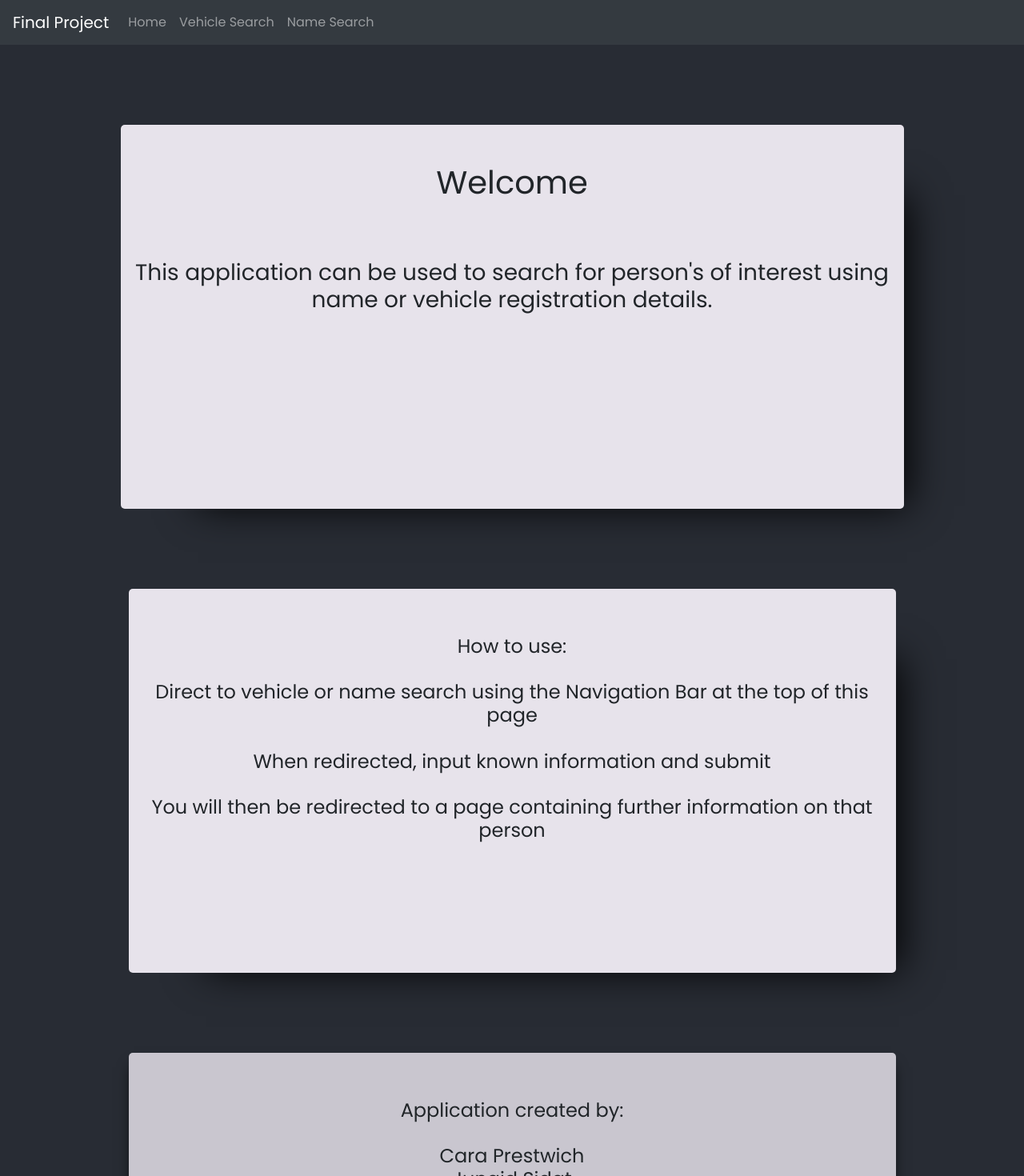
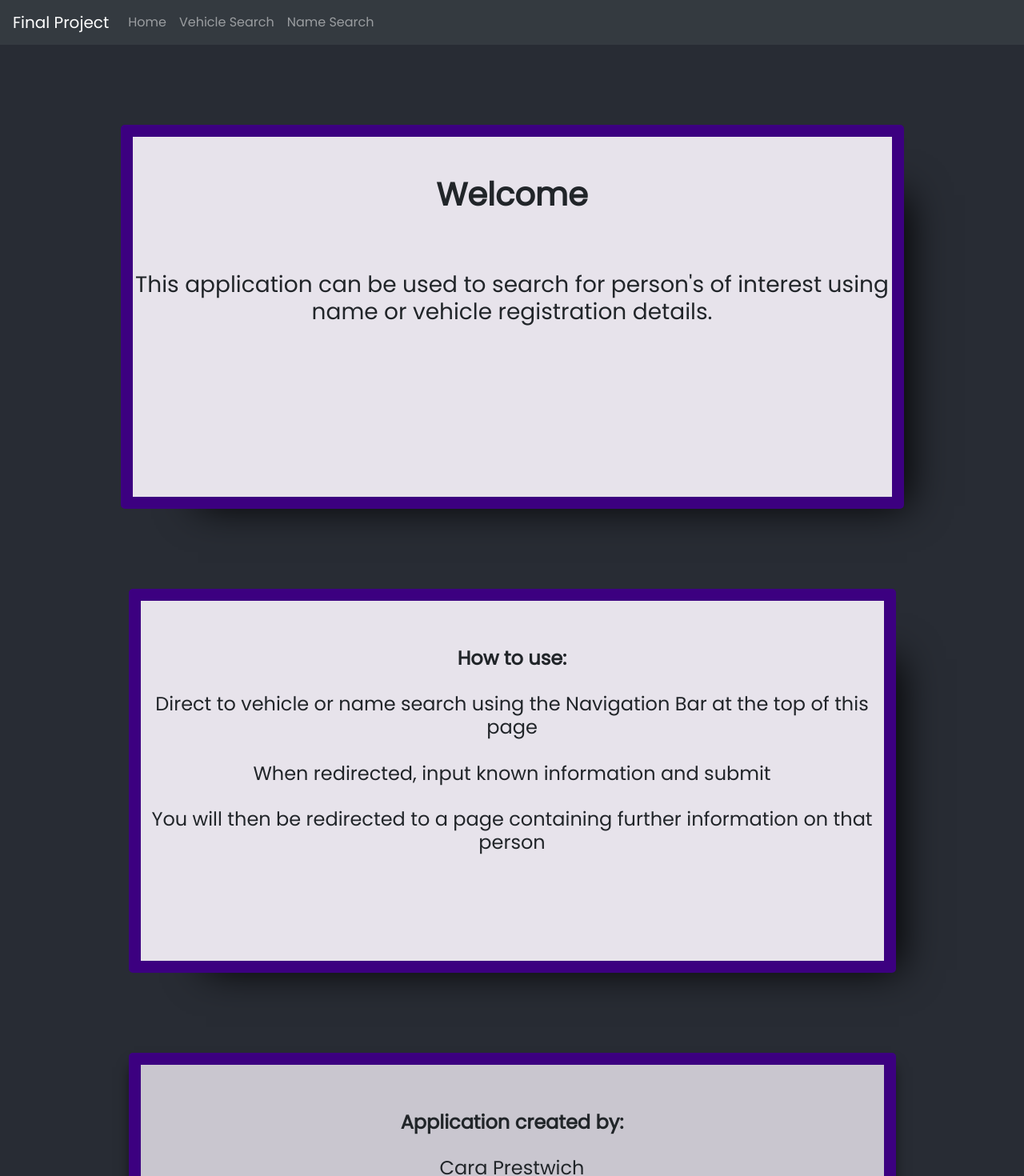
Before and after one commit to the-winning-team-for-this-project/frontend, a React (Create React App) app: page / in a window 1280 px wide. Shown: the top 1470 px of the page at 80% size. Built offline with nearby package versions, Linux system fonts and the light colour scheme.

Commit message:
box borders

```diff
--- a/src/components/Box.css
+++ b/src/components/Box.css
@@ -2,6 +2,7 @@
     margin: 10px;
     margin-top:  100px;
     background-color: rgb(231, 227, 235);
+    border: 15px solid rgb(60, 0, 128);
     overflow: hidden;
     height: 600px;
     max-height: 60vh;
@@ -17,6 +18,7 @@
 .b1 {
         margin: 20px;
     margin-top:  100px;
+    border: 15px solid rgb(60, 0, 128);
     background-color: rgb(231, 227, 235);
     overflow: hidden;
     height: 600px;
@@ -30,6 +32,7 @@
     margin: 20px;
 margin-top:  100px;
 background-color: rgba(231, 227, 235, 0.849);
+border: 15px solid rgb(60, 0, 128);
 overflow: hidden;
 height: 600px;
 max-height: 60vh;
@@ -41,6 +44,7 @@ border-radius: 5px;
     margin: 20px;
 margin-top:  100px;
 background-color: rgba(231, 227, 235, 0.705);
+border: 15px solid rgb(60, 0, 128);
 overflow: hidden;
 height: 600px;
 max-height: 60vh;
--- a/src/components/Homepage.jsx
+++ b/src/components/Homepage.jsx
@@ -14,7 +14,7 @@ const Homepage = () => {
         <div className="boxes">
             <h1>
                 <br />
-                Welcome
+               <strong> Welcome </strong>
                  </h1>
                  <br />
                  <h3>
@@ -25,7 +25,7 @@ const Homepage = () => {
      <h4>
      <br />
      <br />
-        How to use:
+        <strong>How to use: </strong>
              <br />
             <br />
         Direct to vehicle or name search using the Navigation Bar at the top of this page
@@ -42,7 +42,7 @@ const Homepage = () => {
             <h4>
             <br />
                 <br />
-                Application created by:
+               <strong> Application created by:</strong>
                 <br />
                 <br />
                 Cara Prestwich
```
